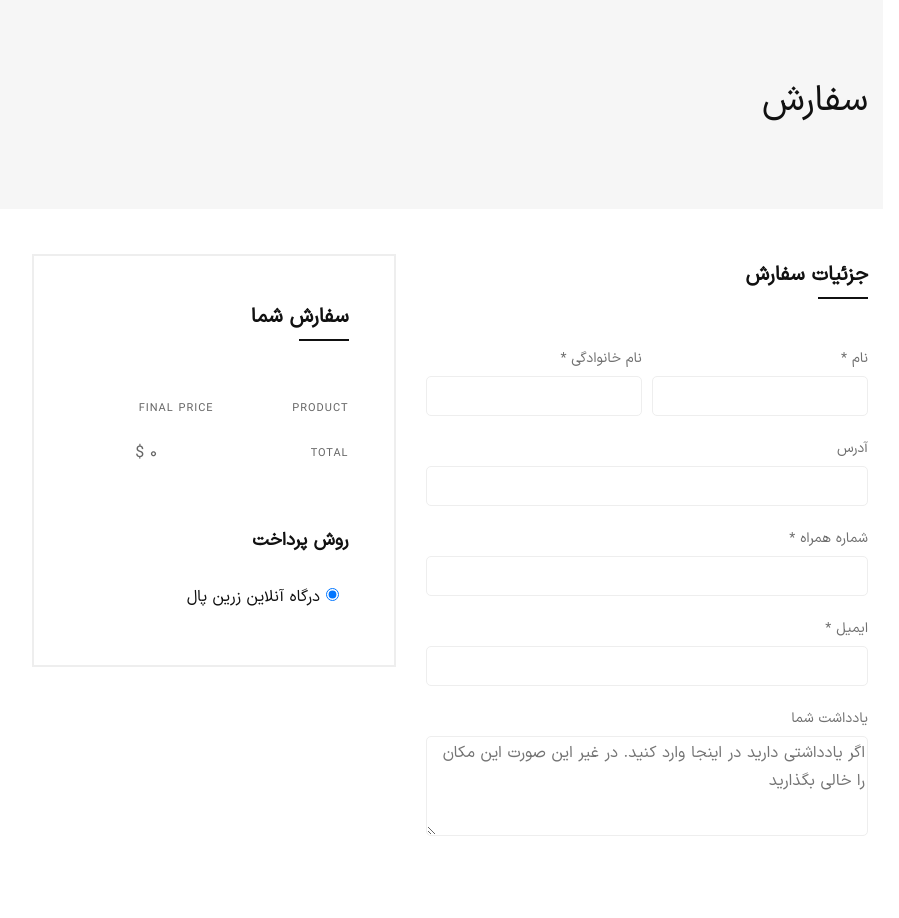
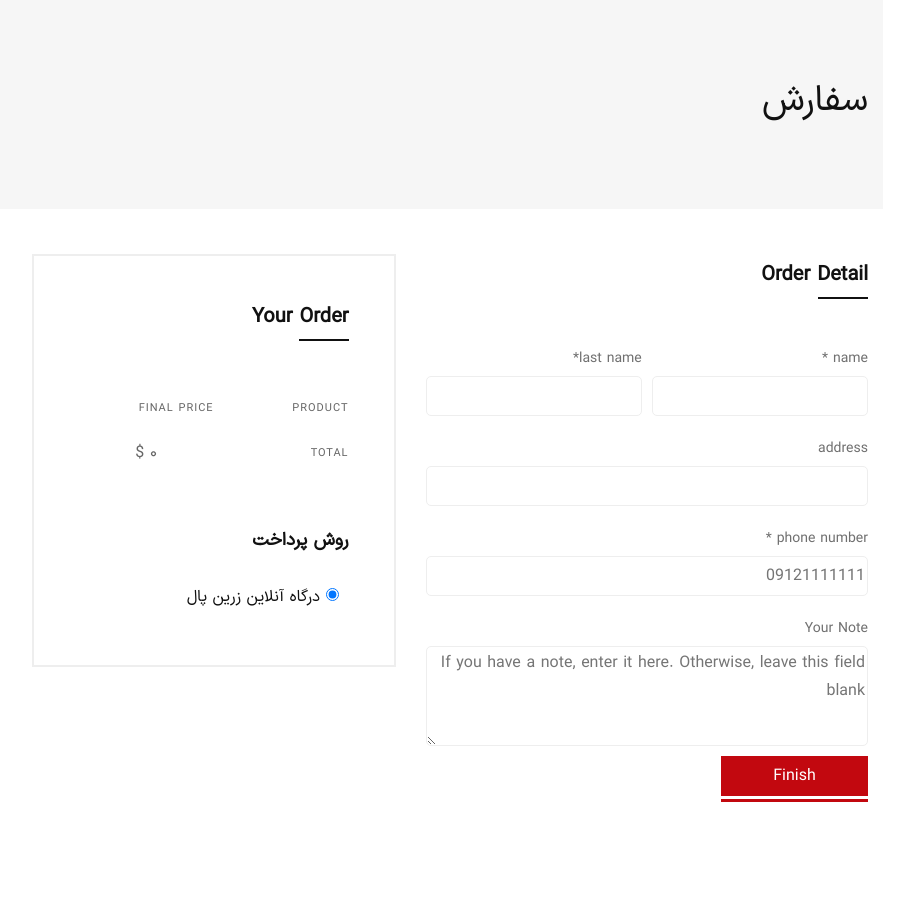
Before and after one commit to fatemeparand/ketabbaz, a Django app: page /order/create/ in a window 1280 px wide. Shown: the part 191-1109 px from the top of the page, without its empty margins (345-1244 px from the left). After the commit the page ends 993 px from the top, so only its background shows below. Run offline with Django 4.2, Linux system fonts and the light colour scheme; the visitor is signed in with stand-in values (Sample User, id 1); some libraries are stand-ins or nearby versions; some web fonts are replaced.

Commit message:
create order form and use it in order_create_detail page

```diff
--- a/orders/forms.py
+++ b/orders/forms.py
@@ -1,2 +1,8 @@
 from django import forms
 from .models import Order
+
+
+class OrderForm(forms.ModelForm):
+    class Meta:
+        model = Order
+        fields = ['first_name', 'last_name', 'phone_number', 'address', 'order_notes']
--- a/orders/models.py
+++ b/orders/models.py
@@ -8,13 +8,13 @@ from book_store.models import Book
 class Order(models.Model):
     user = models.ForeignKey(get_user_model(), on_delete=models.CASCADE, verbose_name=_('user'))
 
-    is_paid = models.BooleanField(default=True)
+    is_paid = models.BooleanField(default=False)
 
     first_name = models.CharField(max_length=100, verbose_name=_('name'))
     last_name = models.CharField(max_length=100, verbose_name=_('family'))
     phone_number = models.CharField(max_length=11, verbose_name=_('phone number'))
     address = models.CharField(max_length=700, verbose_name=_('address'))
-    order_notes = models.CharField(max_length=700, verbose_name=_('note'))
+    order_notes = models.CharField(max_length=700, blank=True, verbose_name=_('note'))
 
     datetime_created = models.DateTimeField(auto_now=True, verbose_name=_('time create'))
     datetime_modified = models.DateTimeField(auto_now=True, verbose_name=_('time modified'))
--- a/orders/views.py
+++ b/orders/views.py
@@ -1,5 +1,19 @@
 from django.shortcuts import render
+from django.contrib.auth.decorators import login_required
+
+from .forms import OrderForm
 
 
+@login_required
 def order_create_view(request):
-    return render(request, 'orders/order_create.html')
+    order_form = OrderForm()
+
+    if request.method == 'POST':
+        order_form = OrderForm(request.POST)
+        if order_form.is_valid():
+            order_obj = order_form.save(commit=False)
+            order_obj.user = request.user
+            order_obj.save()
+
+    context = {'form': order_form}
+    return render(request, 'orders/order_create.html', context)
--- a/template/orders/order_create.html
+++ b/template/orders/order_create.html
@@ -2,7 +2,7 @@
 {% load i18n %}
 {% load persian_translation_tags %}
 {% load humanize %}
-
+{% load crispy_forms_filters %}
 
 {% block page_title %}
     KetaBazan/{% trans 'checkout' %}
@@ -32,63 +32,62 @@
                     <!-- Checkout Area Start -->
                     <div class="col-lg-6">
                         <div class="checkout-title mt--10">
-                            <h2>جزئیات سفارش</h2>
+                            <h2>{% trans 'Order Detail' %}</h2>
                         </div>
 
                         <div class="checkout-form">
-                            <form action="#" class="form form--checkout">
+                            <form action="" method="post" class="form form--checkout">
+                                {% csrf_token %}
                                 <div class="form-row mb--20">
                                     <div class="form__group col-md-6 mb-sm--30">
-                                        <label for="billing_fname" class="form__label form__label--2">نام <span
+                                        <label for="billing_fname" class="form__label form__label--2">{% trans 'name' %} <span
                                                 class="required">*</span></label>
-                                        <input type="text" name="billing_fname" id="billing_fname"
+                                        <input type="text" name="first_name" id="billing_fname"
                                                class="form__input form__input--2">
                                     </div>
                                     <div class="form__group col-md-6">
-                                        <label for="billing_lname" class="form__label form__label--2">نام خانوادگی <span
+                                        <label for="billing_lname" class="form__label form__label--2">{% trans 'last name' %}<span
                                                 class="required">*</span></label>
-                                        <input type="text" name="billing_lname" id="billing_lname"
+                                        <input type="text" name="last_name" id="billing_lname"
                                                class="form__input form__input--2">
                                     </div>
                                 </div>
                                 <div class="form-row mb--20">
                                     <div class="form__group col-12">
-                                        <label for="billing_company" class="form__label form__label--2">آدرس</label>
-                                        <input type="text" name="billing_company" id="billing_company"
+                                        <label for="billing_address" class="form__label form__label--2">{% trans 'address' %}</label>
+                                        <input type="text" name="address" id="billing_address"
                                                class="form__input form__input--2">
                                     </div>
                                 </div>
                                 <div class="form-row mb--20">
                                     <div class="form__group col-12">
-                                        <label for="billing_phone" class="form__label form__label--2">شماره همراه <span
+                                        <label for="billing_phone" class="form__label form__label--2">{% trans 'phone number' %} <span
                                                 class="required">*</span></label>
-                                        <input type="text" name="billing_phone" id="billing_phone"
-                                               class="form__input form__input--2">
-                                    </div>
-                                </div>
-                                <div class="form-row mb--20">
-                                    <div class="form__group col-12">
-                                        <label for="billing_email" class="form__label form__label--2">ایمیل <span
-                                                class="required">*</span></label>
-                                        <input type="email" name="billing_email" id="billing_email"
-                                               class="form__input form__input--2">
+                                        <input type="text" name="phone_number" id="billing_phone"
+                                               class="form__input form__input--2"
+                                         placeholder="{% trans '09121111111' %}">
                                     </div>
                                 </div>
                                 <div class="form-row">
                                     <div class="form__group col-12">
-                                        <label for="orderNotes" class="form__label form__label--2">یادداشت شما</label>
+                                        <label for="orderNotes" class="form__label form__label--2">{% trans 'Your Note' %}</label>
                                         <textarea class="form__input form__input--2 form__input--textarea"
-                                                  id="orderNotes" name="orderNotes"
-                                                  placeholder="اگر یادداشتی دارید در اینجا وارد کنید. در غیر این صورت این مکان را خالی بگذارید"></textarea>
+                                                  id="orderNotes" name="order_notes"
+                                                  placeholder="{% trans 'If you have a note, enter it here. Otherwise, leave this field blank' %}"></textarea>
+{#                                        اگر یادداشتی دارید در اینجا وارد کنید. در غیر این صورت این مکان را خالی بگذارید#}
                                     </div>
                                 </div>
+                                <button type="submit" class="btn btn-small btn-bg-red btn-color-white btn-hover-2">
+                                    {% trans 'Finish' %}
+                                </button>
+
                             </form>
                         </div>
                     </div>
                     <div class="col-xl-5 offset-xl-1 col-lg-6 mt-md--40">
                         <div class="order-details">
                             <div class="checkout-title mt--10">
-                                <h2>سفارش شما</h2>
+                                <h2>{% trans 'Your Order' %}</h2>
                             </div>
                             <div class="table-content table-responsive mb--30">
                                 <table class="table order-table order-table-2">
@@ -108,7 +107,6 @@
                                                 {% trans '$' %}</td>
                                         </tr>
                                     {% endfor %}
-
 
 
                                     </tbody>
```
Also changed, not shown: orders/migrations/0003_alter_order_is_paid_alter_order_order_notes.py (added). Lines whose indentation alone changed are shown as unchanged.
